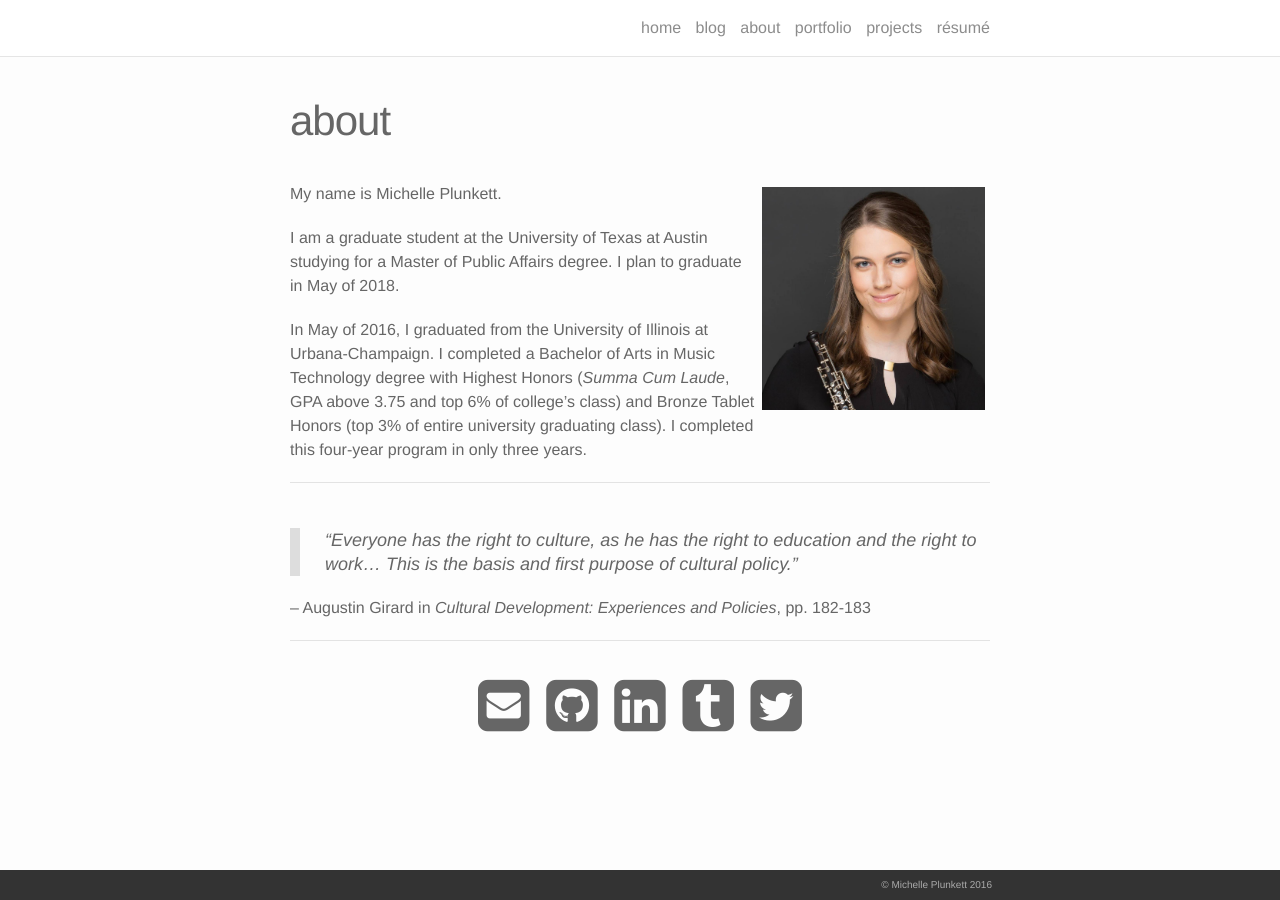
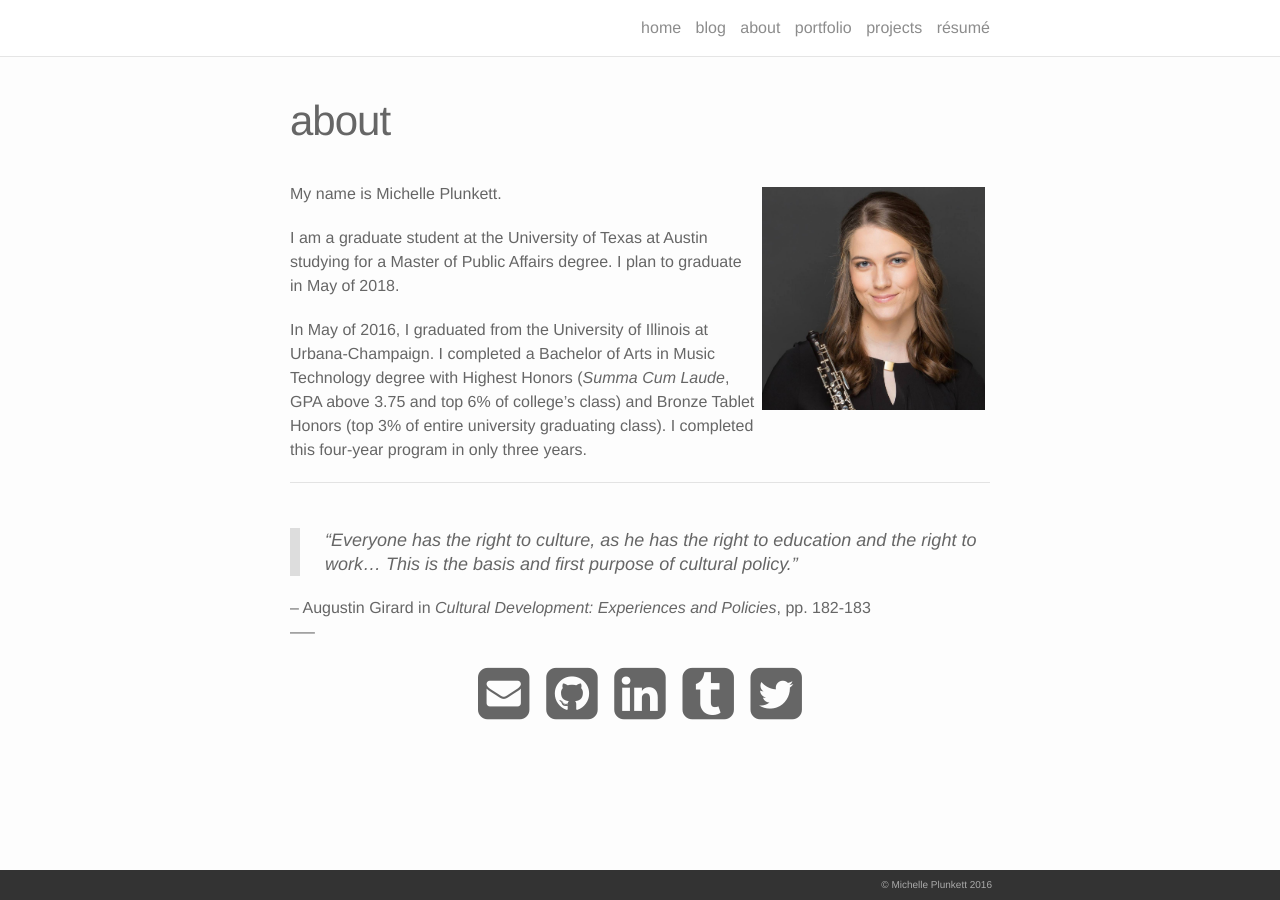
Before and after one commit to michelleplunkett/michelleplunkett.github.io, a Jekyll site: the page built from about.markdown, in a window 1280 px wide. Built offline with Jekyll 4.4.1, drawn with Linux system fonts in a browser that asks for light colours; nearby versions of some CDN libraries.

Commit message:
Update about.markdown

```diff
--- a/about.markdown
+++ b/about.markdown
@@ -17,9 +17,10 @@ In May of 2016, I graduated from the University of Illinois at Urbana-Champaign.
 > "Everyone has the right to culture, as he has the right to education and the right to work… This is the basis and first purpose of cultural policy."
 
 – Augustin Girard in *Cultural Development: Experiences and Policies*, pp. 182-183
-<br/>
-<hr/>
-<br/>
+<br>
+-----
+<br>
+
 <span class="contacticon center">
 	<a href="mailto:michellep1994@gmail.com"><i class="fa fa-envelope-square"></i></a>
 	<a href="https://github.com/michelleplunkett" target="_blank"><i class="fa fa-github-square"></i></a>
```
